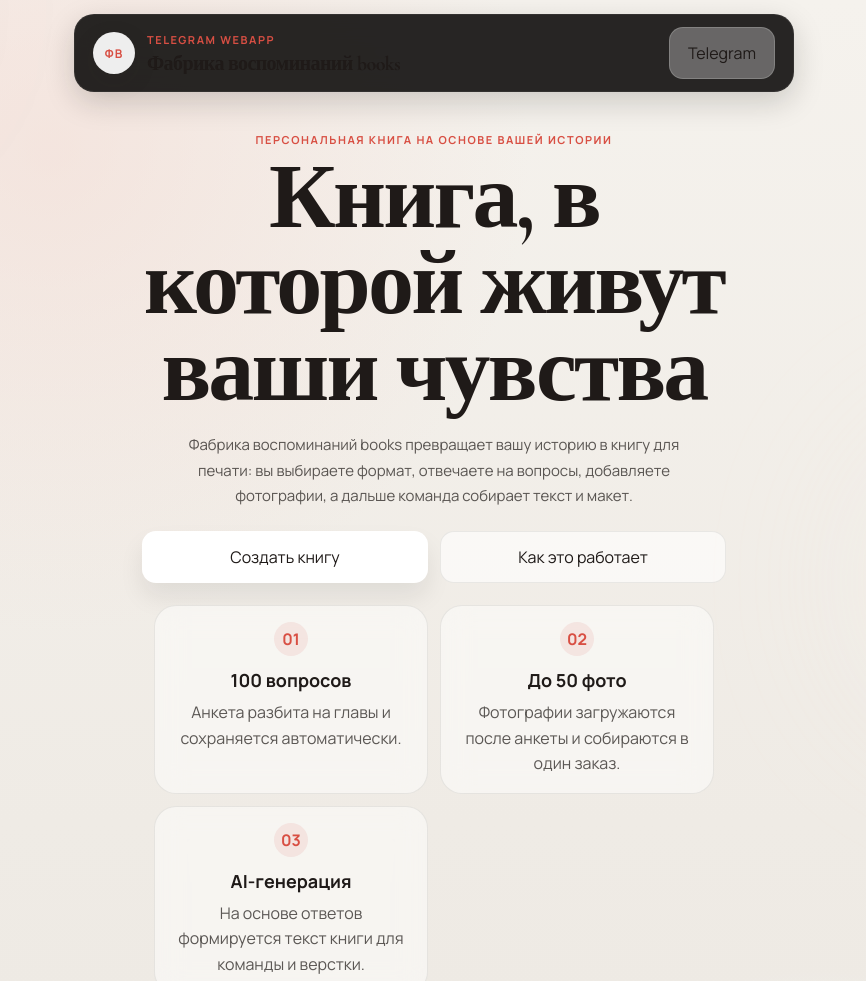
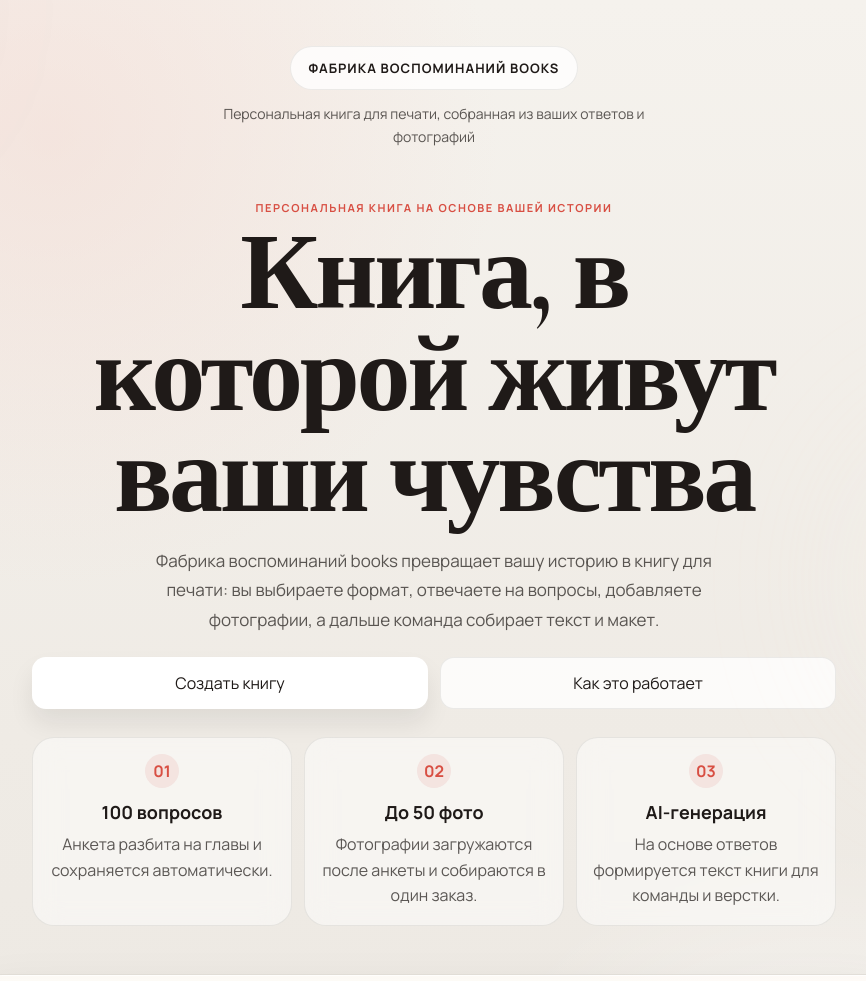
Before and after one commit to 24vasilekk/Fabrica-books, a website: page index.html in a window 1280 px wide. Shown: the top 981 px of the page, without its empty margins (206-1072 px from the left). Drawn offline with nearby package versions, Linux system fonts and the light colour scheme.

Commit message:
Refine frontend layout and remove top bar

```diff
--- a/app.js
+++ b/app.js
@@ -915,31 +915,31 @@ function renderFinishState() {
   els.retryGenerationButton.disabled = !appState.orderId;
 
   if (appState.automationStatus === 'submitting') {
-    els.orderStatusLabel.textContent = 'Отправляем в AI';
+    els.orderStatusLabel.textContent = 'Книга создается';
     els.automationStatusLine.textContent = appState.generationStatus;
     return;
   }
 
   if (appState.automationStatus === 'done-live') {
-    els.orderStatusLabel.textContent = 'Готово и отправлено';
+    els.orderStatusLabel.textContent = 'Материалы готовы';
     els.automationStatusLine.textContent = appState.managerDeliveryStatus || appState.generationStatus;
     return;
   }
 
   if (appState.automationStatus === 'done-mock') {
-    els.orderStatusLabel.textContent = 'Mock-генерация готова';
+    els.orderStatusLabel.textContent = 'Черновик собран';
     els.automationStatusLine.textContent = appState.managerDeliveryStatus || appState.generationStatus;
     return;
   }
 
   if (appState.automationStatus === 'error') {
-    els.orderStatusLabel.textContent = 'Нужен backend';
+    els.orderStatusLabel.textContent = 'Нужна проверка';
     els.automationStatusLine.textContent = appState.managerDeliveryStatus || appState.generationStatus;
     return;
   }
 
   els.orderStatusLabel.textContent = 'Новый заказ';
-  els.automationStatusLine.textContent = 'Заказ пока обработан в локальном mock-режиме.';
+  els.automationStatusLine.textContent = 'Заказ принят и ожидает следующий этап обработки.';
 }
 
 function formatAnswer(answer) {
--- a/index.html
+++ b/index.html
@@ -18,19 +18,12 @@
       <div class="ambient ambient-left"></div>
       <div class="ambient ambient-right"></div>
 
-      <header class="topbar">
-        <div class="brand-lockup">
-          <div class="brand-mark">ФВ</div>
-          <div>
-            <p class="eyebrow">Telegram WebApp</p>
-            <h1>Фабрика воспоминаний books</h1>
-          </div>
-        </div>
-        <button class="ghost-button" type="button" data-action="open-telegram">Telegram</button>
-      </header>
-
       <main class="screen-stack">
         <section class="screen is-active" id="screen-hero">
+          <div class="hero-intro">
+            <div class="hero-badge">Фабрика воспоминаний books</div>
+            <p class="hero-meta">Персональная книга для печати, собранная из ваших ответов и фотографий</p>
+          </div>
           <div class="hero-card glass-card">
             <p class="eyebrow">Персональная книга на основе вашей истории</p>
             <h2>Книга, в которой живут ваши чувства</h2>
@@ -230,11 +223,11 @@
               </article>
             </div>
             <div class="result-box">
-              <h3>Автоматизация</h3>
+              <h3>Что происходит дальше</h3>
               <ul>
-                <li id="automationStatusLine">Заказ пока обработан в локальном mock-режиме.</li>
-                <li>Сервер может сохранить ответы, сгенерировать книгу и отправить менеджеру в Telegram.</li>
-                <li>Для реального запуска осталось прописать ключи AI API и Telegram Bot API.</li>
+                <li id="automationStatusLine">Заказ принят и поставлен в обработку.</li>
+                <li>Текст книги собирается по вашим ответам и фотографиям.</li>
+                <li>После генерации команда проверит материалы и подготовит макет.</li>
               </ul>
             </div>
             <div class="action-row">
--- a/styles.css
+++ b/styles.css
@@ -2,6 +2,7 @@
   --bg-top: #f5f2ed;
   --bg-bottom: #efebe5;
   --bg-fade: #ebe7e1;
+  --paper: #fcfaf7;
   --panel: rgba(255, 252, 248, 0.58);
   --panel-strong: rgba(255, 250, 245, 0.84);
   --panel-line: rgba(35, 30, 28, 0.1);
@@ -87,54 +88,15 @@ img {
 
 .app-shell {
   position: relative;
-  width: min(100%, 760px);
+  width: min(100%, 1120px);
   margin: 0 auto;
-  padding: calc(14px + env(safe-area-inset-top)) 14px calc(28px + env(safe-area-inset-bottom));
+  padding: calc(22px + env(safe-area-inset-top)) 14px calc(36px + env(safe-area-inset-bottom));
 }
 
 .ambient {
   display: none;
 }
 
-.topbar {
-  position: sticky;
-  top: calc(8px + env(safe-area-inset-top));
-  z-index: 20;
-  display: flex;
-  align-items: center;
-  justify-content: space-between;
-  gap: 12px;
-  padding: 12px 14px;
-  margin-bottom: 18px;
-  border-radius: 20px;
-  background: rgba(31, 29, 28, 0.96);
-  border: 1px solid rgba(255, 255, 255, 0.06);
-  box-shadow: 0 10px 30px rgba(24, 20, 19, 0.18);
-  backdrop-filter: blur(14px);
-}
-
-.brand-lockup {
-  display: flex;
-  align-items: center;
-  gap: 12px;
-  min-width: 0;
-}
-
-.brand-mark {
-  display: grid;
-  place-items: center;
-  width: 42px;
-  height: 42px;
-  border-radius: 999px;
-  background: rgba(255, 255, 255, 0.92);
-  color: var(--brand-accent);
-  font-size: 12px;
-  font-weight: 800;
-  letter-spacing: 0.08em;
-  box-shadow: 0 8px 24px rgba(31, 29, 28, 0.12);
-}
-
-.topbar h1,
 .hero-card h2,
 .section-heading h2,
 .section-heading h3,
@@ -144,13 +106,6 @@ img {
   font-family: var(--font-display);
   letter-spacing: -0.03em;
   line-height: 0.94;
-}
-
-.topbar h1 {
-  font-size: 20px;
-  white-space: nowrap;
-  overflow: hidden;
-  text-overflow: ellipsis;
 }
 
 .eyebrow {
@@ -169,12 +124,13 @@ img {
 .screen.is-active {
   display: flex;
   flex-direction: column;
-  min-height: calc(100vh - 110px - env(safe-area-inset-top) - env(safe-area-inset-bottom));
+  min-height: calc(100vh - 64px - env(safe-area-inset-top) - env(safe-area-inset-bottom));
   animation: fadeUp 0.35s ease;
 }
 
 #screen-hero.is-active {
   justify-content: center;
+  gap: 20px;
 }
 
 @keyframes fadeUp {
@@ -216,18 +172,18 @@ img {
 .step-card,
 .question-card,
 .finish-card {
-  padding: 22px 18px;
+  padding: 24px 18px;
 }
 
 .step-card,
 .question-card,
 .finish-card {
-  width: min(100%, 520px);
+  width: min(100%, 720px);
   margin: auto;
 }
 
 .hero-card {
-  width: min(100%, 620px);
+  width: min(100%, 860px);
   margin: 0 auto;
   text-align: center;
   background: transparent;
@@ -240,17 +196,48 @@ img {
   display: none;
 }
 
+.hero-intro {
+  display: grid;
+  gap: 12px;
+  justify-items: center;
+  text-align: center;
+  margin-bottom: 8px;
+}
+
+.hero-badge {
+  display: inline-flex;
+  align-items: center;
+  justify-content: center;
+  min-height: 44px;
+  padding: 10px 18px;
+  border-radius: 999px;
+  background: rgba(255, 255, 255, 0.78);
+  border: 1px solid rgba(31, 26, 24, 0.08);
+  font-size: 13px;
+  font-weight: 700;
+  letter-spacing: 0.08em;
+  text-transform: uppercase;
+}
+
+.hero-meta {
+  max-width: 480px;
+  margin: 0;
+  color: var(--text-soft);
+  font-size: 14px;
+  line-height: 1.65;
+}
+
 .hero-card h2 {
-  font-size: clamp(54px, 12vw, 92px);
+  font-size: clamp(54px, 11vw, 108px);
   text-wrap: balance;
 }
 
 .hero-card .lead {
-  max-width: 520px;
+  max-width: 620px;
   margin: 18px auto 0;
   color: var(--text-soft);
-  font-size: 15px;
-  line-height: 1.7;
+  font-size: 17px;
+  line-height: 1.75;
 }
 
 .hero-actions,
@@ -275,8 +262,8 @@ img {
 
 .feature-grid {
   grid-template-columns: 1fr;
-  width: min(100%, 560px);
-  margin: 22px auto 0;
+  width: min(100%, 860px);
+  margin: 28px auto 0;
 }
 
 .feature-grid article,
@@ -340,9 +327,9 @@ img {
 }
 
 .story-block {
-  width: min(100%, 620px);
-  margin: 18px auto 0;
-  padding: 18px;
+  width: min(100%, 920px);
+  margin: 4px auto 0;
+  padding: 24px 18px;
 }
 
 .section-heading {
@@ -373,13 +360,13 @@ img {
 }
 
 .primary-button {
-  background: var(--button-main);
+  background: #fff;
   color: var(--button-text);
   box-shadow: 0 14px 24px rgba(31, 29, 28, 0.08);
 }
 
 .secondary-button {
-  background: rgba(255, 255, 255, 0.62);
+  background: rgba(255, 255, 255, 0.78);
   color: var(--text);
   border: 1px solid rgba(31, 26, 24, 0.08);
 }
@@ -523,6 +510,7 @@ img {
 .question-body h2 {
   font-size: clamp(38px, 8vw, 54px);
   margin-bottom: 10px;
+  text-wrap: balance;
 }
 
 .action-column {
@@ -685,8 +673,8 @@ img {
 
 @media (min-width: 640px) {
   .app-shell {
-    padding-left: 20px;
-    padding-right: 20px;
+    padding-left: 24px;
+    padding-right: 24px;
   }
 
   .hero-actions,
@@ -707,9 +695,35 @@ img {
   .photo-grid {
     grid-template-columns: repeat(3, minmax(0, 1fr));
   }
+}
 
-  .topbar {
-    padding-left: 18px;
-    padding-right: 18px;
+@media (min-width: 900px) {
+  #screen-hero.is-active {
+    padding-top: 24px;
+    padding-bottom: 24px;
+  }
+
+  .feature-grid {
+    grid-template-columns: repeat(3, minmax(0, 1fr));
+  }
+
+  .timeline {
+    grid-template-columns: repeat(5, minmax(0, 1fr));
+  }
+
+  .hero-card,
+  .story-block {
+    padding-left: 28px;
+    padding-right: 28px;
+  }
+
+  .step-card,
+  .question-card,
+  .finish-card {
+    padding: 32px 30px;
+  }
+
+  .finish-grid {
+    grid-template-columns: repeat(3, minmax(0, 1fr));
   }
 }
```
